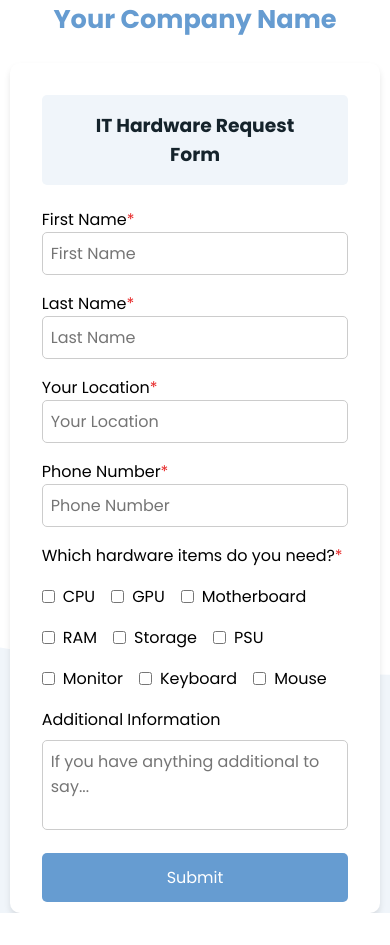
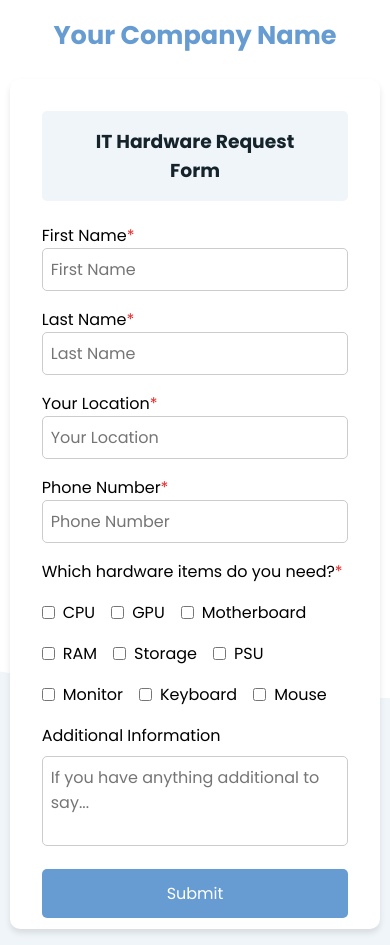
Before and after one commit to Ninunutsi/component-order-form, a plain HTML site: page index.html in a window 390 px wide. Before the commit the page ends 913 px from the top, so only its background shows below. Drawn offline with Linux system fonts and the light colour scheme.

Commit message:
design modifications

```diff
--- a/responsive.css
+++ b/responsive.css
@@ -20,7 +20,7 @@
 
     .form-container{
         width: 95%;
-        height: 850px;
+        min-height: 850px;
     }
 
     .company-name{
--- a/styles.css
+++ b/styles.css
@@ -16,6 +16,7 @@
 
 body{
     width: 100%;
+    padding: 1rem 0;
     min-height: 100vh;
     background-color: var(--backGroundColor);
     display: flex;
@@ -31,7 +32,7 @@ body{
 
 .form-container{
     width: 70%;
-    height: 610px;
+    min-height: 610px;
     background-color: var(--backGroundColor);
     padding: 2rem;
     box-shadow: 0 4px 6px rgba(0, 0, 0, 0.1);
```
